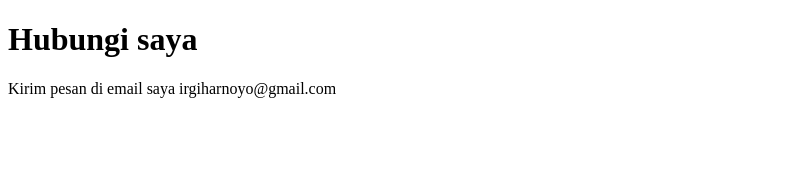
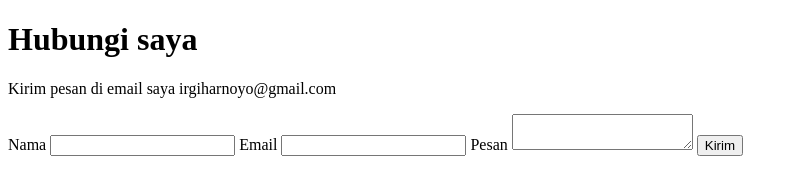
Before and after one commit to rasqasakim-jpg/Myportofolio, a plain HTML site: page contact.html in a window 1280 px wide. Shown: the whole page, without its empty margins (0-798 px from the left). Drawn offline with Linux system fonts and the light colour scheme.

Commit message:
selesaikan konflik penggabungan

```diff
--- a/contact.html
+++ b/contact.html
@@ -8,5 +8,14 @@
 <body>
     <h1>Hubungi saya</h1>
     <p>Kirim pesan di email saya irgiharnoyo@gmail.com</p>
+    <form>
+        <label for="nama">Nama</label>
+        <input type="text" id="nama" name="nama">
+        <label for="email">Email</label>
+        <input type="email" id="email" name="email"></label>
+        <label for="pesan">Pesan</label>
+        <textarea id="pesan" name="pesan"></textarea>
+        <button>Kirim</button>
+    </form>
 </body>
 </html>
```
